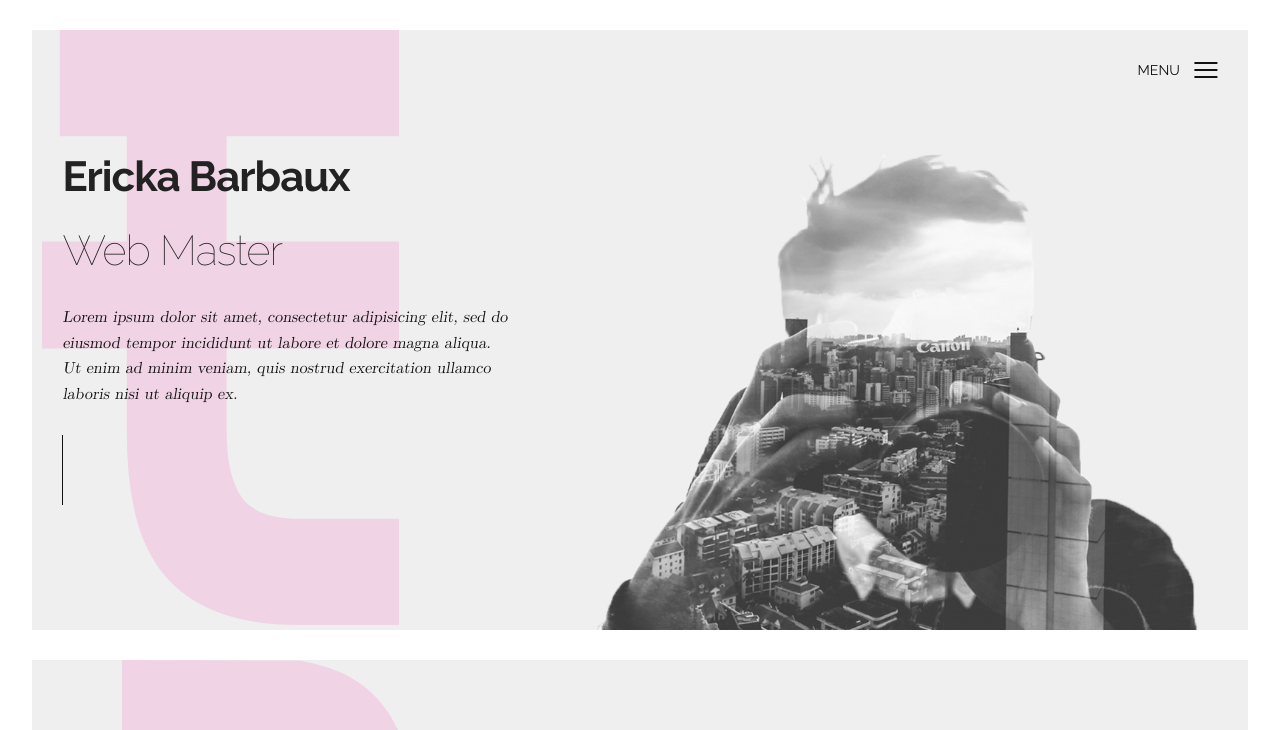
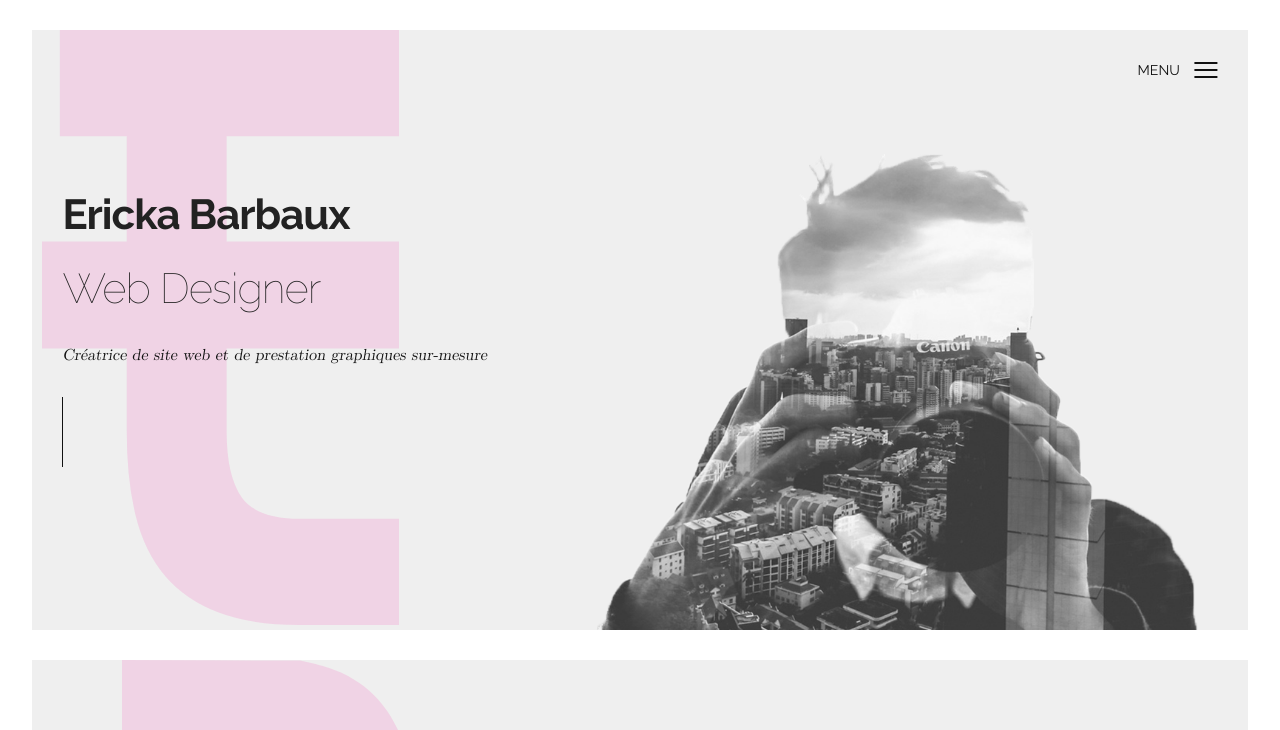
Before and after one commit to Ticka971/Ticka971.github.io, a plain HTML site: page index.html in a window 1280 px wide. Shown: the top 730 px of the page. Drawn offline with nearby package versions, Linux system fonts and the light colour scheme; files whose address does not match are found by name.

Commit message:
texte change

```diff
--- a/index.html
+++ b/index.html
@@ -26,8 +26,8 @@
       <div class="wrapper">
         <div class="welcome">
           <h1><strong>Ericka Barbaux</strong></h1>
-          <h1>Web Master</h1>
-          <p>Lorem ipsum dolor sit amet, consectetur adipisicing elit, sed do eiusmod tempor incididunt ut labore et dolore magna aliqua. Ut enim ad minim veniam, quis nostrud exercitation ullamco laboris nisi ut aliquip ex.</p>
+          <h1>Web Designer</h1>
+          <p>Créatrice de site web et de prestation graphiques sur-mesure</p>
         </div>
         <div class="photographer"><img src="assets/img/hero.png" alt="Photographer"></div>
       </div>
```
